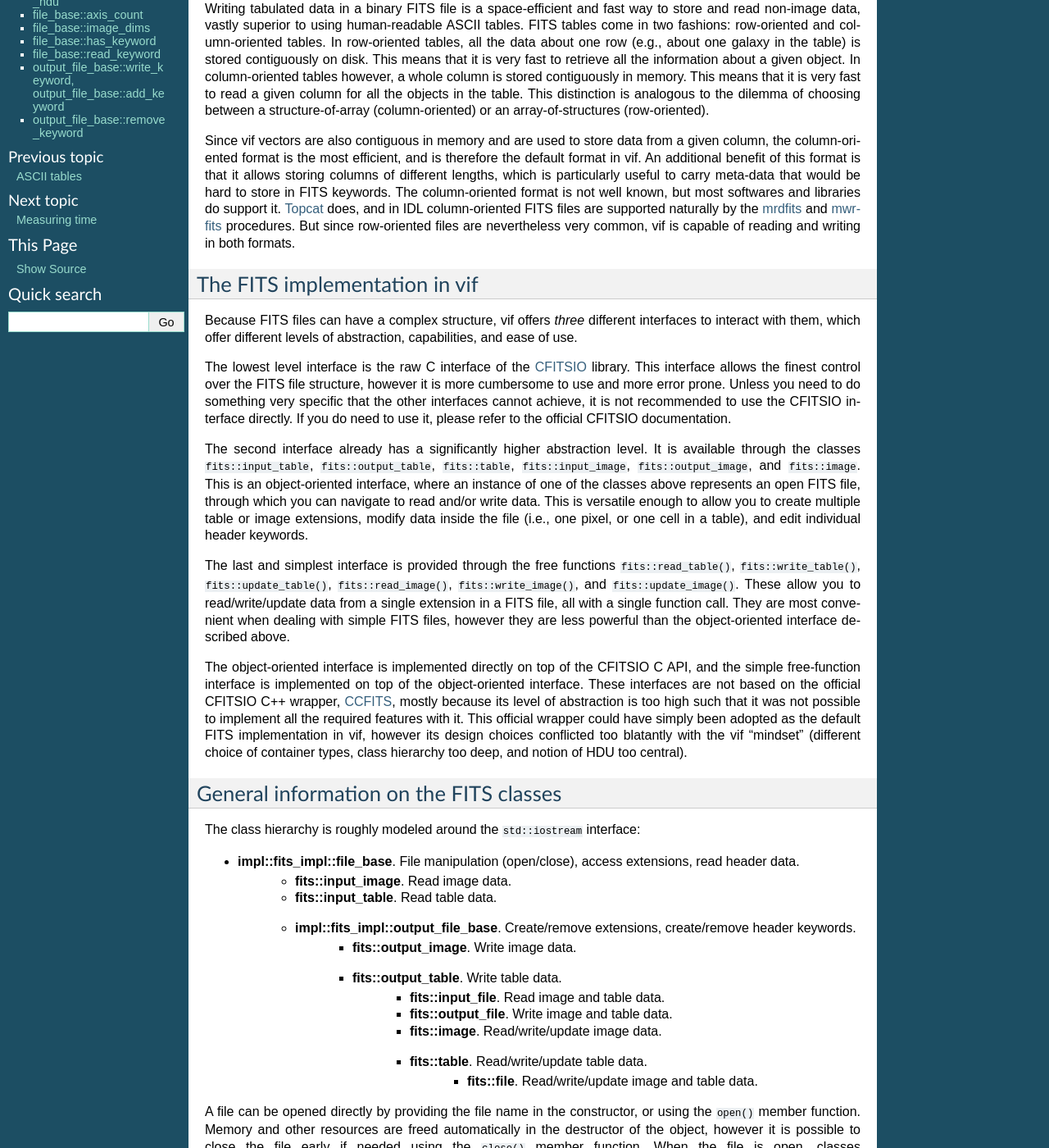
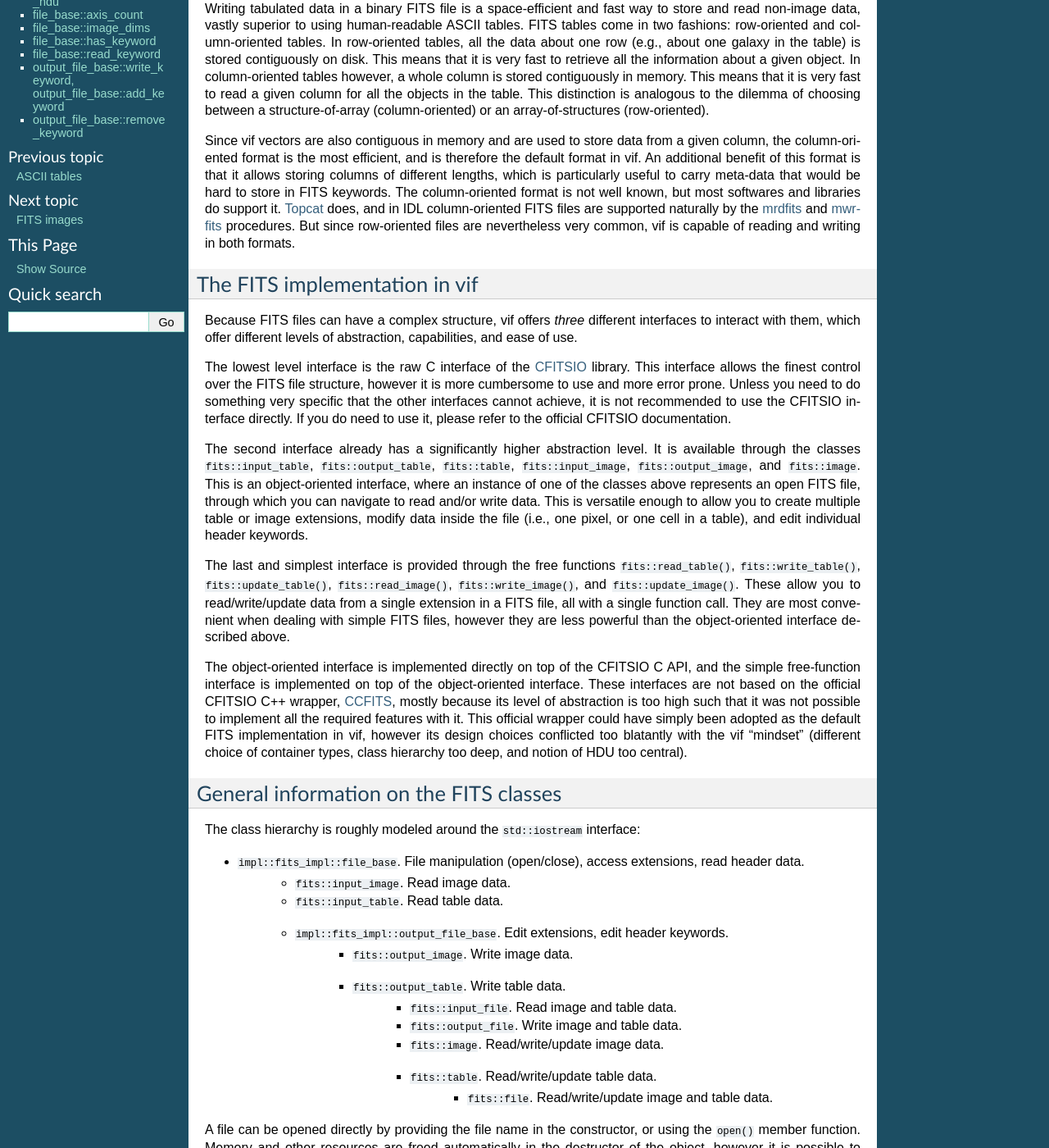
Before and after one commit to cschreib/vif, a Sphinx documentation site: the page built from doc/sphinx/io-fits-generic.rst, in a window 1280 px wide and 1400 px high, scrolled down 448 px. Shown: the whole window at 82% size. Built offline with Sphinx 7.4.7, drawn with Linux system fonts in a browser that asks for light colours; formulas are drawn with MathJax 3.

Commit message:
Split FITS into three

```diff
--- a/doc/sphinx/io-fits.rst
+++ b/doc/sphinx/io-fits-generic.rst
@@ -43,17 +43,17 @@ General information on the FITS classes
 
 The class hierarchy is roughly modeled around the ``std::iostream`` interface:
 
-* **impl::fits_impl::file_base**. File manipulation (open/close), access extensions, read header data.
-    * **fits::input_image**. Read image data.
-    * **fits::input_table**. Read table data.
-    * **impl::fits_impl::output_file_base**. Create/remove extensions, create/remove header keywords.
-        * **fits::output_image**. Write image data.
-        * **fits::output_table**. Write table data.
-            * **fits::input_file**. Read image and table data.
-            * **fits::output_file**. Write image and table data.
-            * **fits::image**. Read/write/update image data.
-            * **fits::table**. Read/write/update table data.
-                * **fits::file**. Read/write/update image and table data.
+* ``impl::fits_impl::file_base``. File manipulation (open/close), access extensions, read header data.
+    * ``fits::input_image``. Read image data.
+    * ``fits::input_table``. Read table data.
+    * ``impl::fits_impl::output_file_base``. Edit extensions, edit header keywords.
+        * ``fits::output_image``. Write image data.
+        * ``fits::output_table``. Write table data.
+            * ``fits::input_file``. Read image and table data.
+            * ``fits::output_file``. Write image and table data.
+            * ``fits::image``. Read/write/update image data.
+            * ``fits::table``. Read/write/update table data.
+                * ``fits::file``. Read/write/update image and table data.
 
 A file can be opened directly by providing the file name in the constructor, or using the ``open()`` member function. Memory and other resources are freed automatically in the destructor of the object, however it is possible to close the file early if needed using the ``close()`` member function. When the file is open, classes ``fits::input_image``, ``fits::output_image``, and ``fits::image`` will automatically go to the first extension of the file containing image data, likewise with ``fits::input_table``, ``fits::output_table``, and ``fits::table`` and table data.
 
--- /dev/null
+++ b/doc/sphinx/io-fits-image.rst
@@ -0,0 +1,6 @@
+.. _FITS images:
+
+FITS images
+===========
+
+Defined in header ``<vif/io/fits.hpp>``.
--- /dev/null
+++ b/doc/sphinx/io-fits-table.rst
@@ -0,0 +1,6 @@
+.. _FITS tables:
+
+FITS tables
+===========
+
+Defined in header ``<vif/io/fits.hpp>``.
--- a/doc/sphinx/io.rst
+++ b/doc/sphinx/io.rst
@@ -8,4 +8,6 @@ Input/output (IO)
     io-paths
     io-filesystem
     io-ascii
-    io-fits
+    io-fits-generic
+    io-fits-image
+    io-fits-table
```
